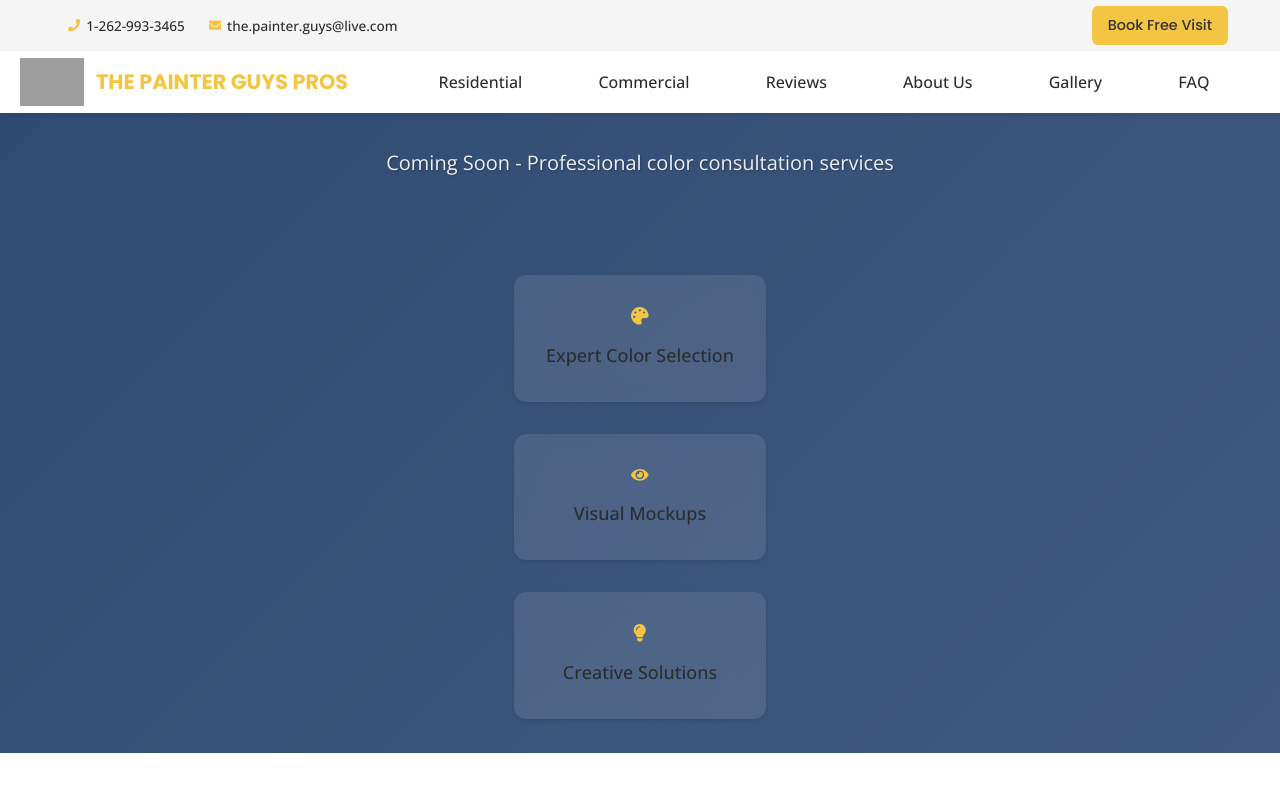
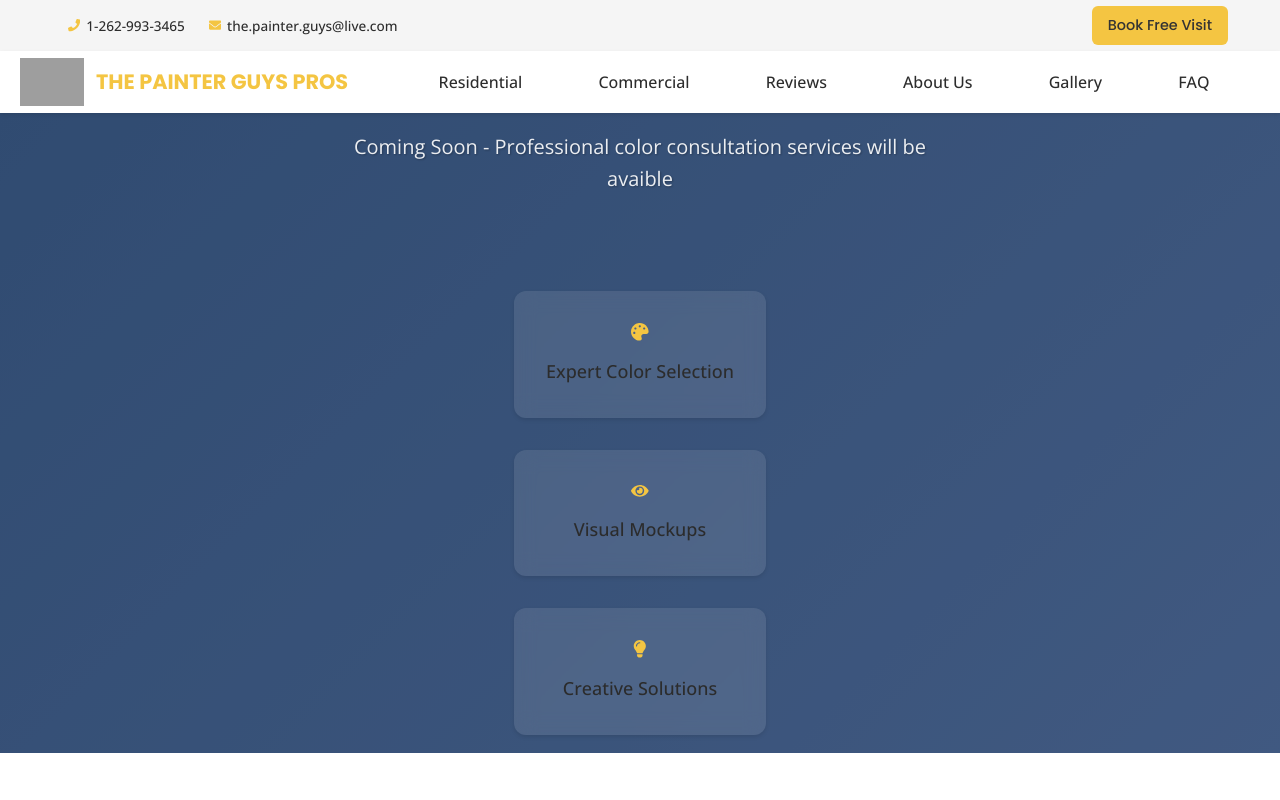
Before and after one commit to nehareddykasa29/painter-project2, a React (Vite) app: page /color-consultation in a window 1280 px wide. Shown: the top 800 px of the page. Built offline with nearby package versions, Linux system fonts and the light colour scheme; grey boxes are pictures that could not be loaded.

Commit message:
admin view port2

```diff
--- a/src/pages/ColorConsultation.jsx
+++ b/src/pages/ColorConsultation.jsx
@@ -23,7 +23,7 @@ const ColorConsultation = () => {
             transition={{ duration: 0.8 }}
           >
             <h1>Color Consultation</h1>
-            <p>Coming Soon - Professional color consultation services</p>
+            <p>Coming Soon - Professional color consultation services will be avaible </p>
 
             <div className="consultation-features">
               <div className="feature-item">
```
